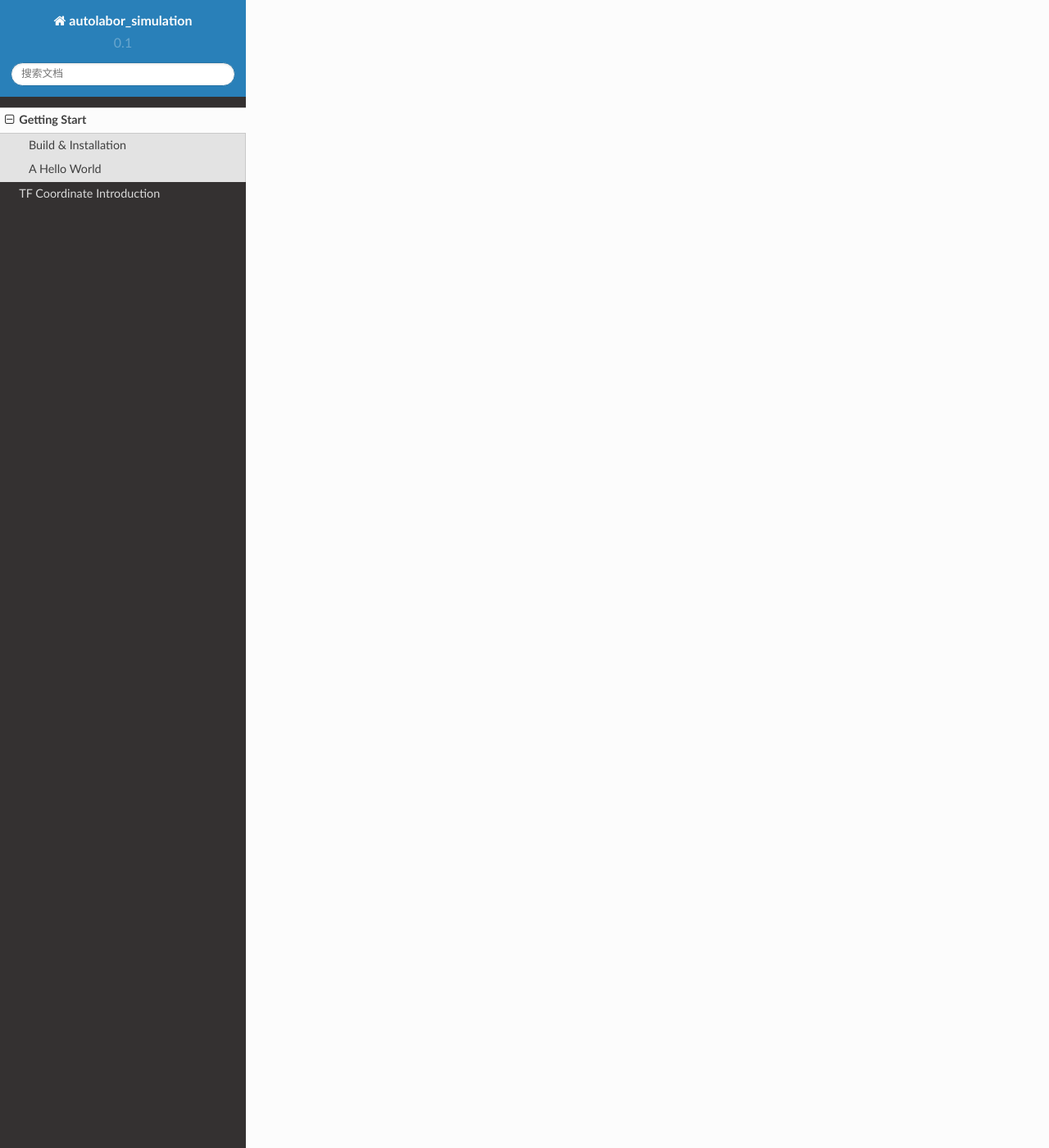
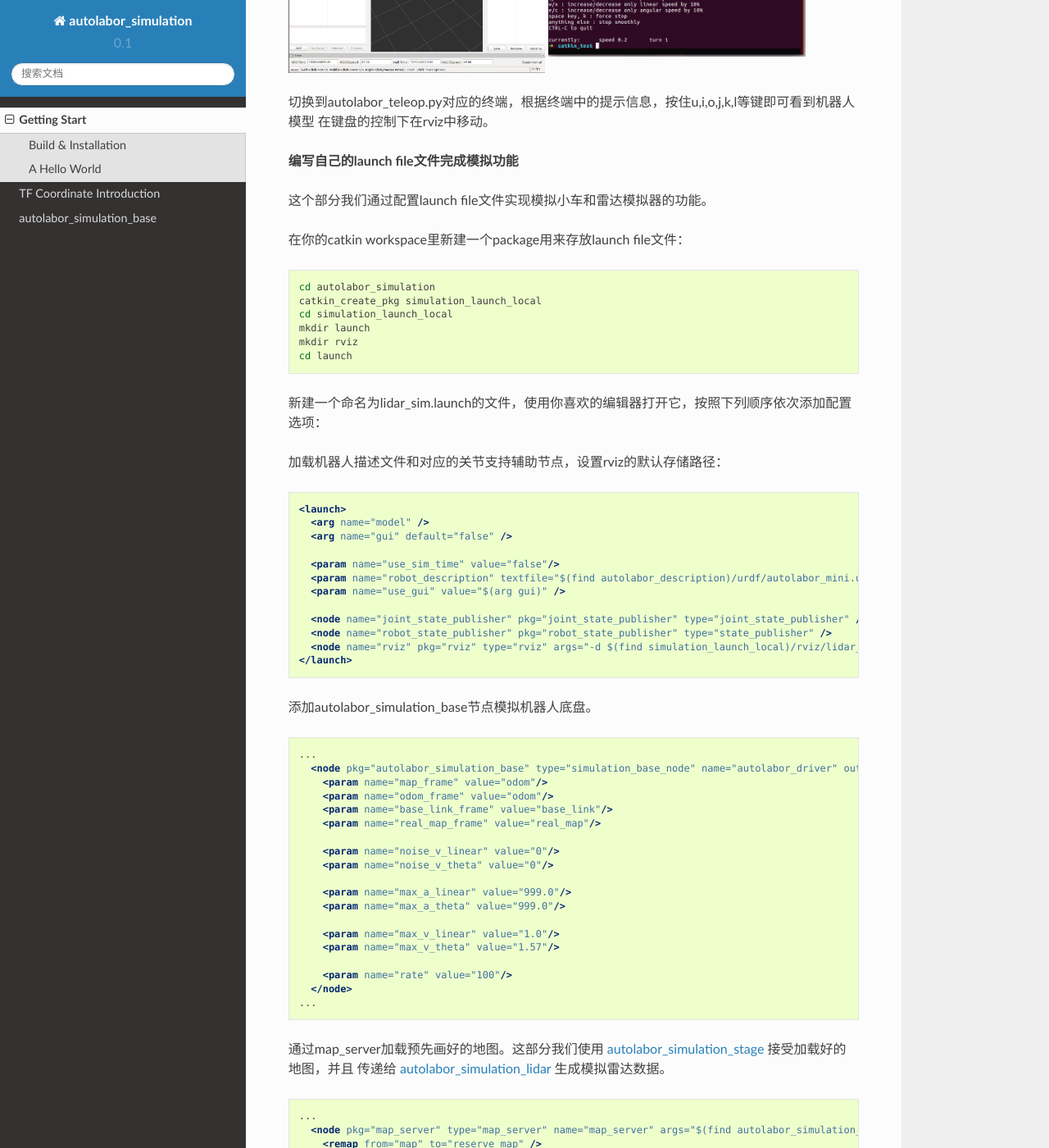
Before and after one commit to gsc07/autolabor_simulation, a Sphinx documentation site: the page built from doc/source/getting_start.rst, in a window 1280 px wide and 1400 px high, scrolled down 1480 px. Shown: the whole window at 82% size. Built offline with Sphinx 7.4.7 and the Read the Docs theme 2.0.0, drawn with Linux system fonts in a browser that asks for light colours; some of the changed text lies outside the part shown.

Commit message:
finish getting start

```diff
--- /dev/null
+++ b/doc/source/autolabor_simulation_base.rst
@@ -0,0 +1,5 @@
+
+
+===============================
+autolabor_simulation_base
+===============================
--- a/doc/source/getting_start.rst
+++ b/doc/source/getting_start.rst
@@ -55,4 +55,152 @@ Build & Installation
 A Hello World
 ==================
 
-TODO
+
+**使用现成的launch file模拟器组合**
+
+我们提供了许多编写好的launch file供使用者调用，他们展示了模拟器内各个组件不同的设置，
+以及模拟器与其他ROS工具（例如Navigtation Stack，gmapping）配合的示例。所有的
+
+运行一个 `autolabor_simulation_base`_ 模拟，并且使用键盘控制机器人：
+
+
+.. code-block:: bash
+
+    # Please make sure you have sourced the devel/setup.bash file
+    roslaunch simulation_launch minimal_bringup.launch
+
+    # open a new terminal and source the devel/setup.bash file again
+    rosrun autolabor_simulation_base autolabor_teleop.py /autolabor_teleop/cmd_vel:=/cmd_vel
+
+命令执行完后，会在rviz窗口中看到机器人模型并且打开一个键盘控制机器人的终端，如下图所示。
+
+.. image:: _images/minimal_bringup.png
+   :width: 45%
+.. image:: _images/teleop.png
+   :width: 45%
+
+切换到autolabor_teleop.py对应的终端，根据终端中的提示信息，按住u,i,o,j,k,l等键即可看到机器人模型
+在键盘的控制下在rviz中移动。
+
+**编写自己的launch file文件完成模拟功能**
+
+这个部分我们通过配置launch file文件实现模拟小车和雷达模拟器的功能。
+
+在你的catkin workspace里新建一个package用来存放launch file文件：
+
+.. code-block:: bash
+
+    cd autolabor_simulation
+    catkin_create_pkg simulation_launch_local
+    cd simulation_launch_local
+    mkdir launch
+    mkdir rviz
+    cd launch
+
+新建一个命名为lidar_sim.launch的文件，使用你喜欢的编辑器打开它，按照下列顺序依次添加配置选项：
+
+加载机器人描述文件和对应的关节支持辅助节点，设置rviz的默认存储路径：
+
+.. code-block:: xml
+
+    <launch>
+      <arg name="model" />
+      <arg name="gui" default="false" />
+
+      <param name="use_sim_time" value="false"/>
+      <param name="robot_description" textfile="$(find autolabor_description)/urdf/autolabor_mini.urdf" />
+      <param name="use_gui" value="$(arg gui)" />
+
+      <node name="joint_state_publisher" pkg="joint_state_publisher" type="joint_state_publisher" />
+      <node name="robot_state_publisher" pkg="robot_state_publisher" type="state_publisher" />
+      <node name="rviz" pkg="rviz" type="rviz" args="-d $(find simulation_launch_local)/rviz/lidar_sim.rviz" />
+    </launch>
+
+添加autolabor_simulation_base节点模拟机器人底盘。
+
+.. code-block:: xml
+
+    ...
+      <node pkg="autolabor_simulation_base" type="simulation_base_node" name="autolabor_driver" output="screen">
+        <param name="map_frame" value="odom"/>
+        <param name="odom_frame" value="odom"/>
+        <param name="base_link_frame" value="base_link"/>
+        <param name="real_map_frame" value="real_map"/>
+
+        <param name="noise_v_linear" value="0"/>
+        <param name="noise_v_theta" value="0"/>
+
+        <param name="max_a_linear" value="999.0"/>
+        <param name="max_a_theta" value="999.0"/>
+
+        <param name="max_v_linear" value="1.0"/>
+        <param name="max_v_theta" value="1.57"/>
+
+        <param name="rate" value="100"/>
+      </node>
+    ...
+
+通过map_server加载预先画好的地图。这部分我们使用 `autolabor_simulation_stage`_ 接受加载好的地图，并且
+传递给 `autolabor_simulation_lidar`_ 生成模拟雷达数据。
+
+.. code-block:: xml
+
+    ...
+      <node pkg="map_server" type="map_server" name="map_server" args="$(find autolabor_simulation_stage)/map/MG_map.yaml" >
+        <remap from="map" to="reserve_map" />
+        <remap from="map_metadata" to="reserve_map_metadata" />
+      </node>
+
+      <node name="simulation_stage" pkg="autolabor_simulation_stage" type="simulation_stage_node" output="screen">
+        <param name="input_topic" value="reserve_map" />
+        <param name="output_topic" value="stage_map" />
+        <param name="real_map_frame" value="real_map" />
+      </node>
+
+      <node name="simulation_lidar" pkg="autolabor_simulation_lidar" type="simulation_lidar_node" output="screen">
+        <param name="min_angle" value="-3.141592654" />
+        <param name="max_angle" value="3.141592654" />
+
+        <param name="min_distance" value="0.15" />
+        <param name="max_distance" value="6.00" />
+
+        <param name="size" value="400" />
+        <param name="rate" value="10" />
+        <param name="noise" value="0.01" />
+
+        <param name="stage_map_topic" value="stage_map" />
+        <param name="global_frame" value="real_map" />
+        <param name="lidar_frame" value="lidar" />
+      </node>
+
+
+lidar_sim.launch的全部代码见文件 `lidar_sim.launch`_
+
+编辑完成并保存后，重新编译整个workspace，并运行launch file
+
+.. code-block:: bash
+
+    cd ~/catkin_ws
+    catkin_make
+    source devel/setup.bash
+    roslaunch autolabor_simulation_local lidar_simulation.launch
+
+在弹出的rviz窗口中，将Global Options中的Fixed Frame改为odom。点击左下方Add按钮，在"By display type"
+选项中，选择RobotModel选项，点击"OK"，再次点击Add按钮，在"By topic"选项中选择scan标签下的Laserscan
+类型，点击"OK"，之后就可以在rviz中看到小车模型和雷达模拟器数据了。
+
+.. image:: _images/lidar_sim.png
+   :width: 80%
+
+打开一个新的终端，启动遥控节点，控制小车前后移动观察雷达数据的变化：
+
+.. code-block:: bash
+
+    cd ~/catkin_ws
+    source devel/setup.bash
+    rosrun autolabor_simulation_base autolabor_teleop.py /autolabor_teleop/cmd_vel:=/cmd_vel
+
+.. _autolabor_simulation_base: autolabor_simulation_base.html
+.. _autolabor_simulation_stage: autolabor_simulation_stage.html
+.. _autolabor_simulation_lidar: autolabor_simulation_lidar.html
+.. _lidar_sim.launch: https://github.com/gsc07/autolabor_simulation/simulation_launch/launch/lidar_sim.launch
--- a/doc/source/index.rst
+++ b/doc/source/index.rst
@@ -13,11 +13,12 @@ Autolabor_simulation Documentation
 
    getting_start
    tf_coordinate_introduction
+   autolabor_simulation_base
 
 
-autolabor_simulation是一款基于autolabor机器人的轻量级模拟器，它提供了一套
+autolabor_simulation是一款基于autolabor机器人的轻量级模拟器，它完整的提供了一套
 开箱即用的ROS配置和友好的交互方式。能够模拟机器人底盘，单线激光雷达，自定义
-障碍。并且可以自由配置各个传感器的干扰数据。
+障碍等等数据，并且可以自由配置各个传感器的干扰数据。
 
 
 
```
Also changed, not shown: doc/source/_images/lidar_sim.png (added), doc/source/_images/minimal_bringup.png (added), doc/source/_images/teleop.png (added), 5 other files.
